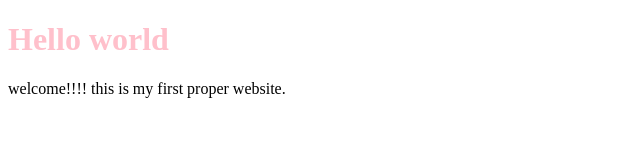
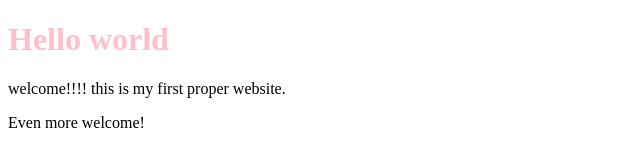
Before and after one commit to Jesse-Me/Git_test, a plain HTML site: page index.html in a window 1280 px wide. Shown: the whole page, without its empty margins (0-640 px from the left). Drawn offline with Linux system fonts and the light colour scheme.

Commit message:
add a single p tag to check

```diff
--- a/index.html
+++ b/index.html
@@ -10,5 +10,7 @@
     <h1 class="index">Hello world</h1>
 
     <p>welcome!!!! this is my first proper website.</p>
+
+    <p>Even more welcome!</p>
   </body>
 </html>
```
